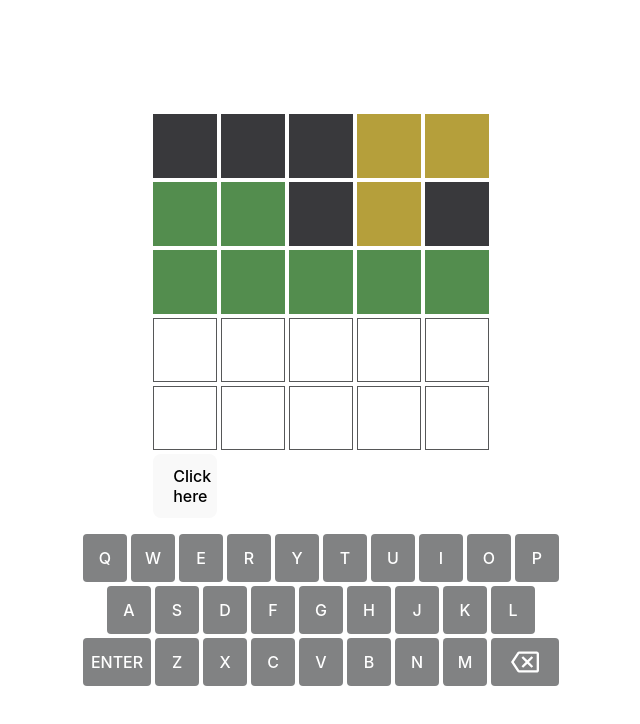
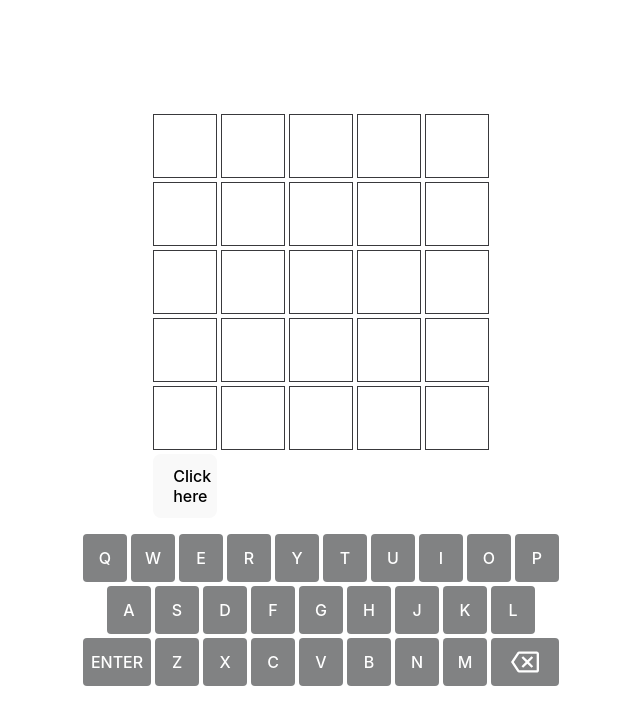
Before and after one commit to JonathanHolmgren/Wordle-Clone-Inlamning, a React (Vite) app in the folder client/: page / in a window 1280 px wide. Shown: the top 724 px of the page, without its empty margins (319-959 px from the left). Built offline with nearby package versions, Linux system fonts and the light colour scheme.

Commit message:
Add logic so that correct tile get correct color when submit

```diff
--- a/client/src/components/BoardRowTiles.jsx
+++ b/client/src/components/BoardRowTiles.jsx
@@ -4,16 +4,32 @@ import '../styles/LetterTile.css'
 
 
 
-function BoardRowTiles({ word = "", result }) {
+
+
+function BoardRowTiles({ word = "", result}) {
+
+
+
+    const [newResult, SetnewResult] = useState([])
+
+
+    useEffect(() => {
+        if (result && result.length > 0) {
+            SetnewResult(result.map(obj => obj.result))
+        }
+    }, [result]);
+
 
         return (
             <>
-            <div className="tile" data-state={result[0]}>{word[0]}</div>
-            <div className="tile" data-state={result[1]}>{word[1]}</div>
-            <div className="tile" data-state={result[2]}>{word[2]}</div>
-            <div className="tile" data-state={result[3]}>{word[3]}</div>
-            <div className="tile" data-state={result[4]}>{word[4]}</div>
+                <div className="tile" data-state={newResult[0]}>{word[0]}</div>
+                <div className="tile" data-state={newResult[1]}>{word[1]}</div>
+                <div className="tile" data-state={newResult[2]}>{word[2]}</div>
+                <div className="tile" data-state={newResult[3]}>{word[3]}</div>
+                <div className="tile" data-state={newResult[4]}>{word[4]}</div>
+
             </>
+
         );
 
 
--- a/client/src/components/BoardTiles.jsx
+++ b/client/src/components/BoardTiles.jsx
@@ -15,7 +15,17 @@ function BoardTiles({ guessedLetter, checkWin, numOfAtt, countGuesses}) {
 ]
 
 const [guessWords, SetguessWords] = useState(Array(numOfAtt).fill(""))
+const [results, Setresult] = useState(Array(numOfAtt).fill(""))
 
+useEffect(() => {
+  if (countGuesses >= 0 && countGuesses < numOfAtt) {
+    Setresult(curr => {
+      const newresults = [...curr];
+      newresults[countGuesses] = checkWin;
+      return newresults;
+    });
+  }
+}, [checkWin]);
 
 
 
@@ -37,11 +47,11 @@ useEffect(() => {
 
     return (
         <div data-guess-grid className="guess-grid">
-            <BoardRowTiles word={guessWords[0]} result={result[0]} />
-            <BoardRowTiles word={guessWords[1]} result={result[1]} />
-            <BoardRowTiles word={guessWords[2]} result={result[2]} />
-            <BoardRowTiles word={guessWords[3]} result={result[3]} />
-            <BoardRowTiles word={guessWords[4]} result={result[4]} />
+            <BoardRowTiles word={guessWords[0]} result={results[0 + 1]} />
+            <BoardRowTiles word={guessWords[1]} result={results[1 + 1]} />
+            <BoardRowTiles word={guessWords[2]} result={results[2 + 1]} />
+            <BoardRowTiles word={guessWords[3]} result={results[3 + 1]} />
+            <BoardRowTiles word={guessWords[4]} result={results[4 + 1]} />
             <button onClick={cons}>Click here</button>
         </div>
     );
```
Lines whose indentation alone changed are shown as unchanged.
